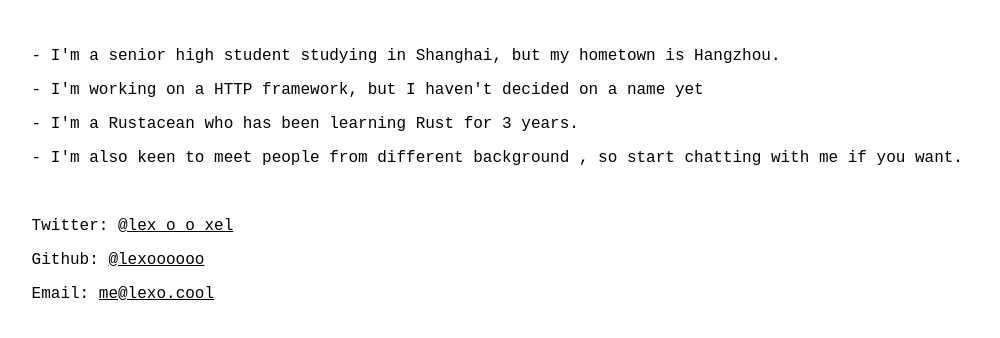
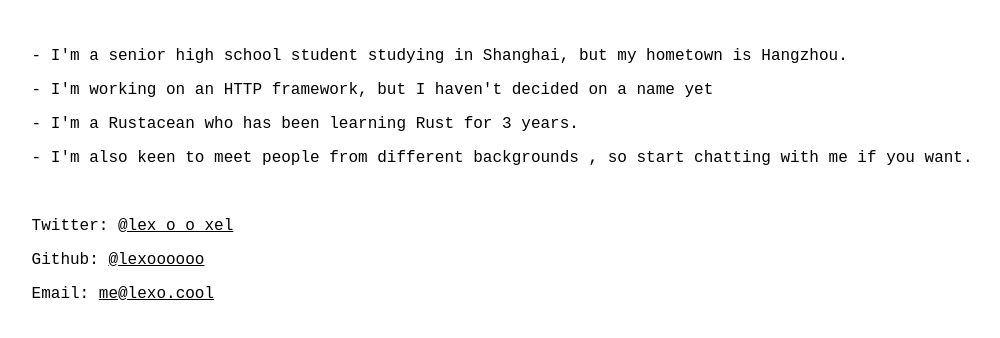
Before and after one commit to lexoooooo/lexoooooo, a plain HTML site: page index.html in a window 1280 px wide. Shown: the part 150-488 px from the top of the page, without its empty margins (66-1066 px from the left). Drawn offline with Linux system fonts and the light colour scheme; a web font is replaced by a local one.

Commit message:
some minor grammatical improvements

```diff
--- a/index.html
+++ b/index.html
@@ -39,10 +39,10 @@
 <body>
     <div class="heading">👋 Hello,I'm Lexo.</div>
     <div>
-        <p>- I'm a senior high student studying in Shanghai, but my hometown is Hangzhou.</p>
-        <p>- I'm working on a HTTP framework, but I haven't decided on a name yet</p>
+        <p>- I'm a senior high school student studying in Shanghai, but my hometown is Hangzhou.</p>
+        <p>- I'm working on an HTTP framework, but I haven't decided on a name yet</p>
         <p>- I'm a Rustacean who has been learning Rust for 3 years.</p>
-        <p>- I'm also keen to meet people from different background , so start chatting with me if you want.</p>
+        <p>- I'm also keen to meet people from different backgrounds , so start chatting with me if you want.</p>
     </div>
     <div>
         <p>Twitter: <a href="https://twitter.com/lex_o_o_xel">@lex_o_o_xel</a></p>
```
